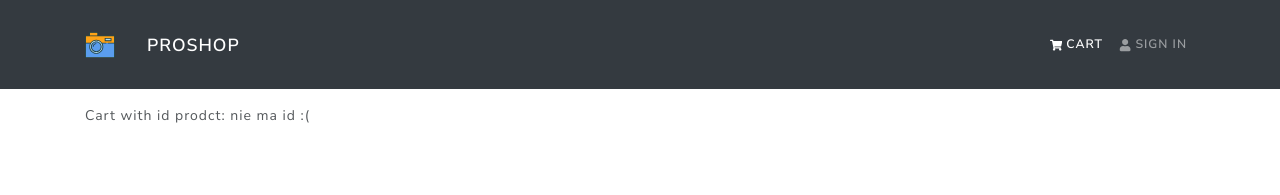
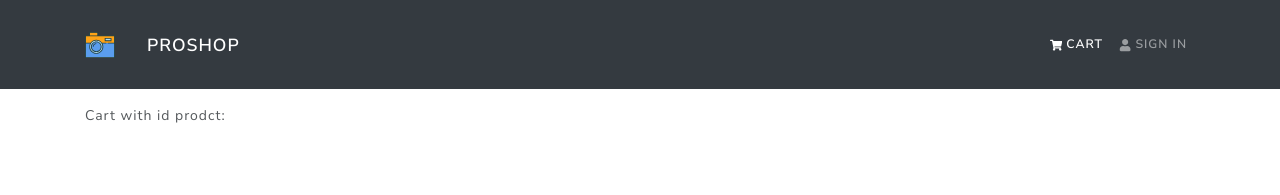
Before and after one commit to misza777/mern_app_ecommerce_traversy, a React (Vite) app in the folder frontend/: page /cart in a window 1280 px wide. Shown: the top 195 px of the page. Built offline with nearby package versions, Linux system fonts and the light colour scheme.

Commit message:
cart screen

```diff
--- a/frontend/src/actions/cartActions.js
+++ b/frontend/src/actions/cartActions.js
@@ -1,9 +1,11 @@
 import React from "react";
 import axios from "axios";
+import { CART_ADD_ITEM } from "../constants/cartConstants";
 
 export const addToCart = (id, qty) => async (dispatch, getState) => {
   const { data } = await axios.get(`/api/products/${id}`);
-    dispatch({ type: CART_ADD_ITEM,
+  dispatch({
+    type: CART_ADD_ITEM,
     payload: {
       product: data._id,
       name: data.name,
--- a/frontend/src/screens/CartScreen.jsx
+++ b/frontend/src/screens/CartScreen.jsx
@@ -1,10 +1,46 @@
-import React from "react";
-import { useParams } from "react-router-dom";
+import React, { useEffect } from "react";
+import { Link, useParams, useSearchParams } from "react-router-dom";
+import { useDispatch, useSelector } from "react-redux";
+import Message from "../components/Message";
+import {
+  Row,
+  Col,
+  ListGroup,
+  Image,
+  Form,
+  Button,
+  Card,
+} from "react-bootstrap";
+import { addToCart } from "../actions/cartActions";
 
 const CartScreen = () => {
+  // id from useParams
   const { id } = useParams();
+  const productId = id;
+  //qty from url
+  const [searchParams, setSearchParams] = useSearchParams();
+  const qty = searchParams.get("qty") ? Number(searchParams.get("qty")) : 1;
 
-  return <div>Cart with id prodct: {id ? id : "nie ma id :("} </div>;
+  const dispatch = useDispatch();
+  const cart = useSelector((state) => state.cart);
+  const { cartItems } = cart;
+
+  useEffect(() => {
+    if (productId) {
+      dispatch(addToCart(productId, qty));
+    }
+  }, [dispatch, productId, qty]);
+
+  return (
+    <div>
+      Cart with id prodct:{" "}
+      {cartItems.map((x, i) => (
+        <div key={i}>
+          {x.name} {x.qty}
+        </div>
+      ))}
+    </div>
+  );
 };
 
 export default CartScreen;
```
Lines whose indentation alone changed are shown as unchanged.
